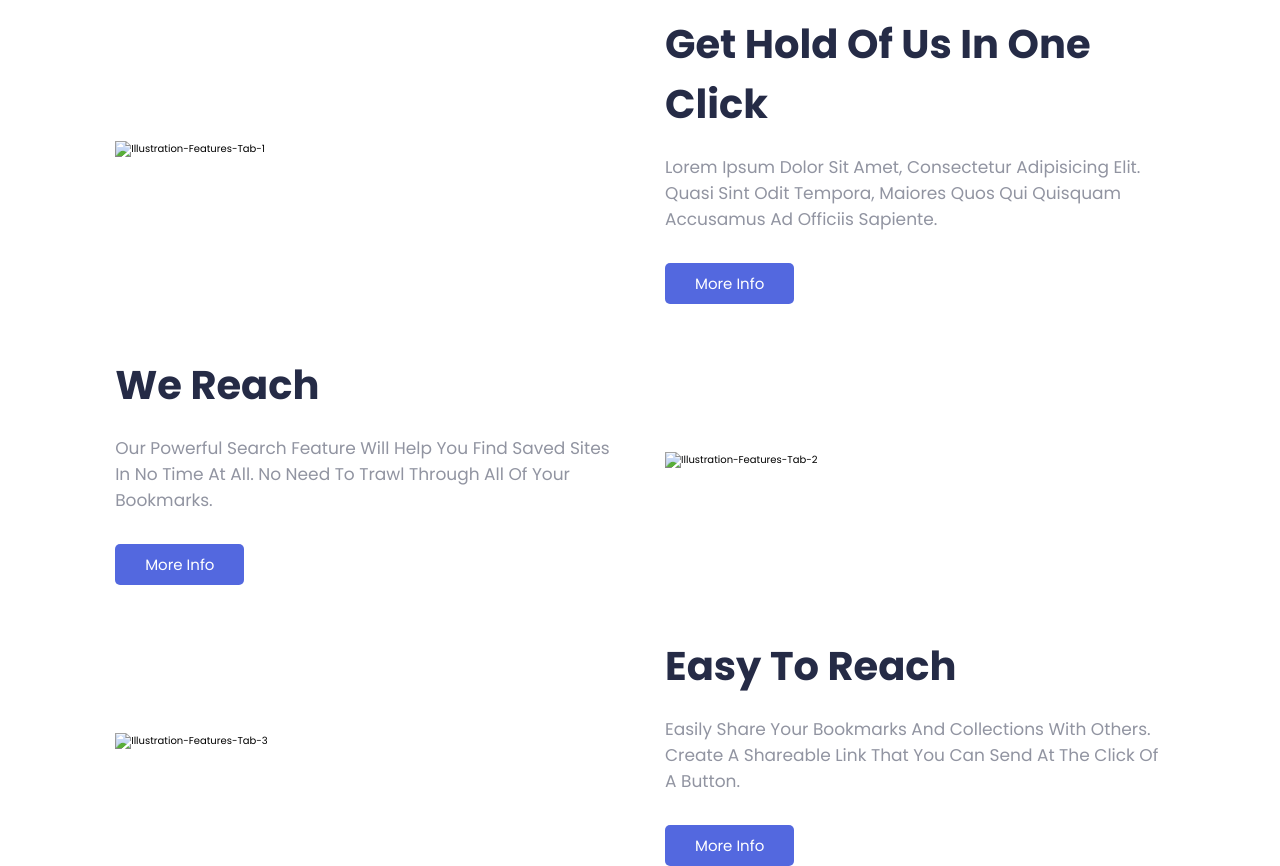
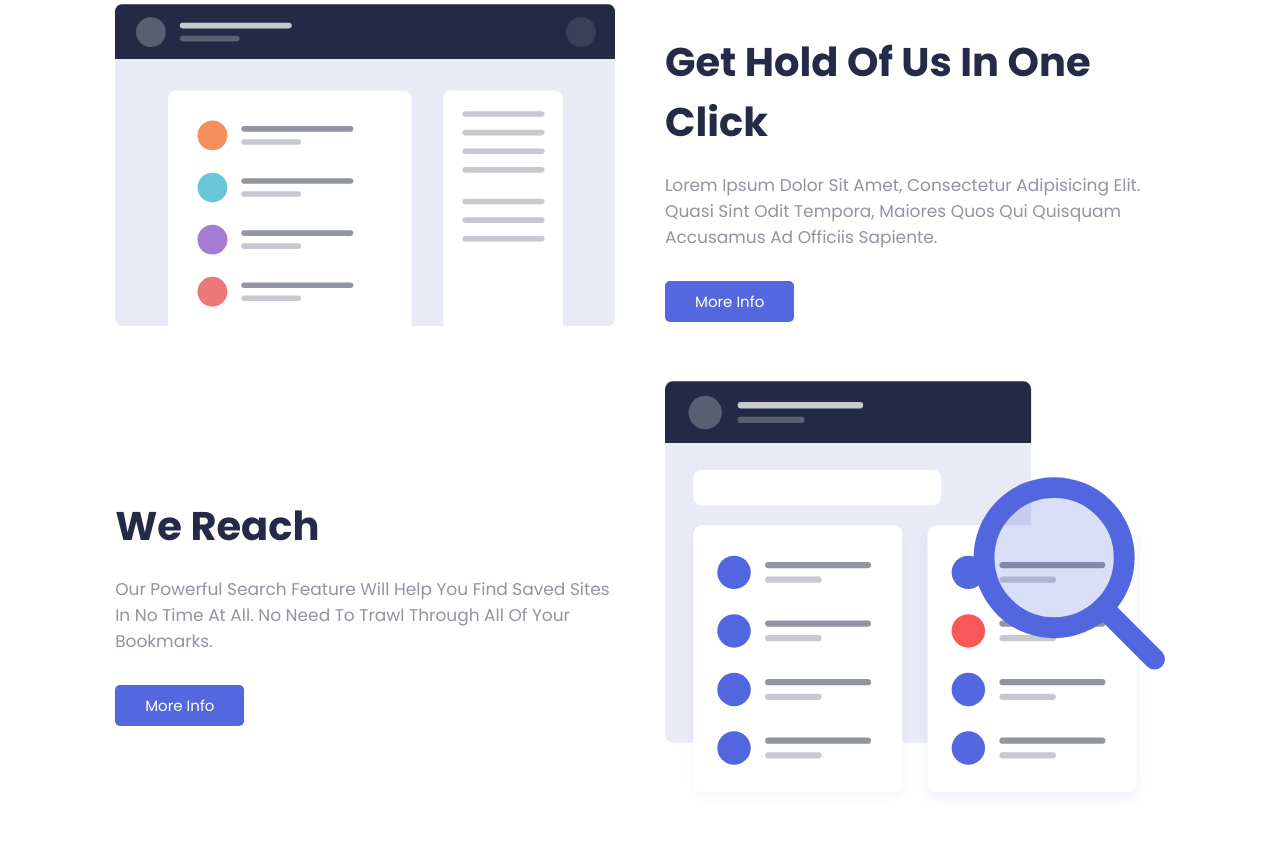
Before and after one commit to Kay-Atomz/Gugu-Mabena, a plain HTML site: page index.html in a window 1280 px wide. Shown: the part 799-1665 px from the top of the page. Drawn offline with Linux system fonts and the light colour scheme.

Commit message:
Update index.html

```diff
--- a/index.html
+++ b/index.html
@@ -62,7 +62,7 @@
         <div class="row">
             <!-- 1 Tab  -->
             <div class="image">
-                <img src="images/illustration-features-tab-1.svg" alt="illustration-features-tab-1">
+                <img src="illustration-features-tab-1.svg" alt="illustration-features-tab-1">
             </div>
 
 
@@ -82,13 +82,13 @@
             </div>
 
             <div class="image">
-                <img src="images/illustration-features-tab-2.svg" alt="illustration-features-tab-2">
+                <img src="illustration-features-tab-2.svg" alt="illustration-features-tab-2">
             </div>
 
             <!-- 2 Tab  -->
 
             <div class="image">
-                <img src="images/illustration-features-tab-3.svg" alt="illustration-features-tab-3">
+                <img src="illustration-features-tab-3.svg" alt="illustration-features-tab-3">
             </div>
 
             <div class="content">
```
